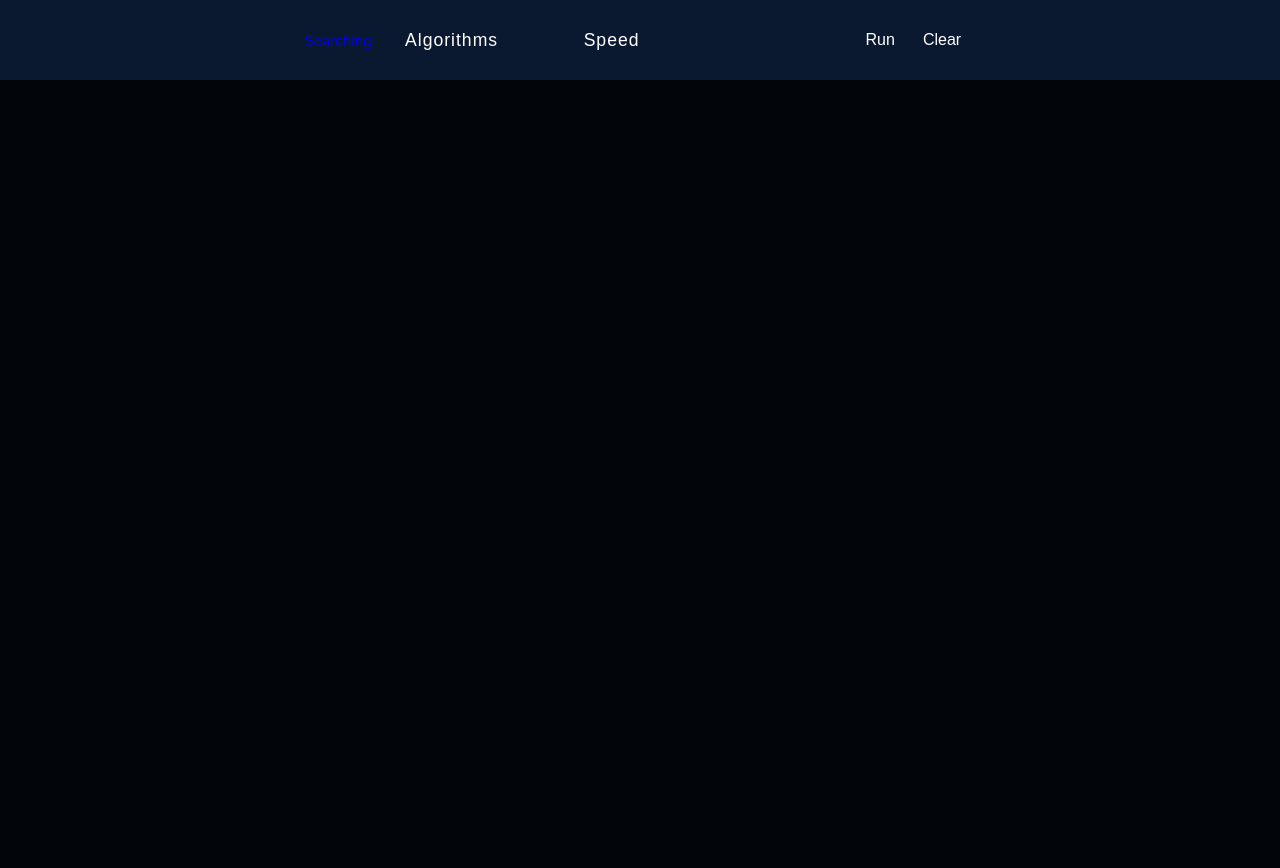
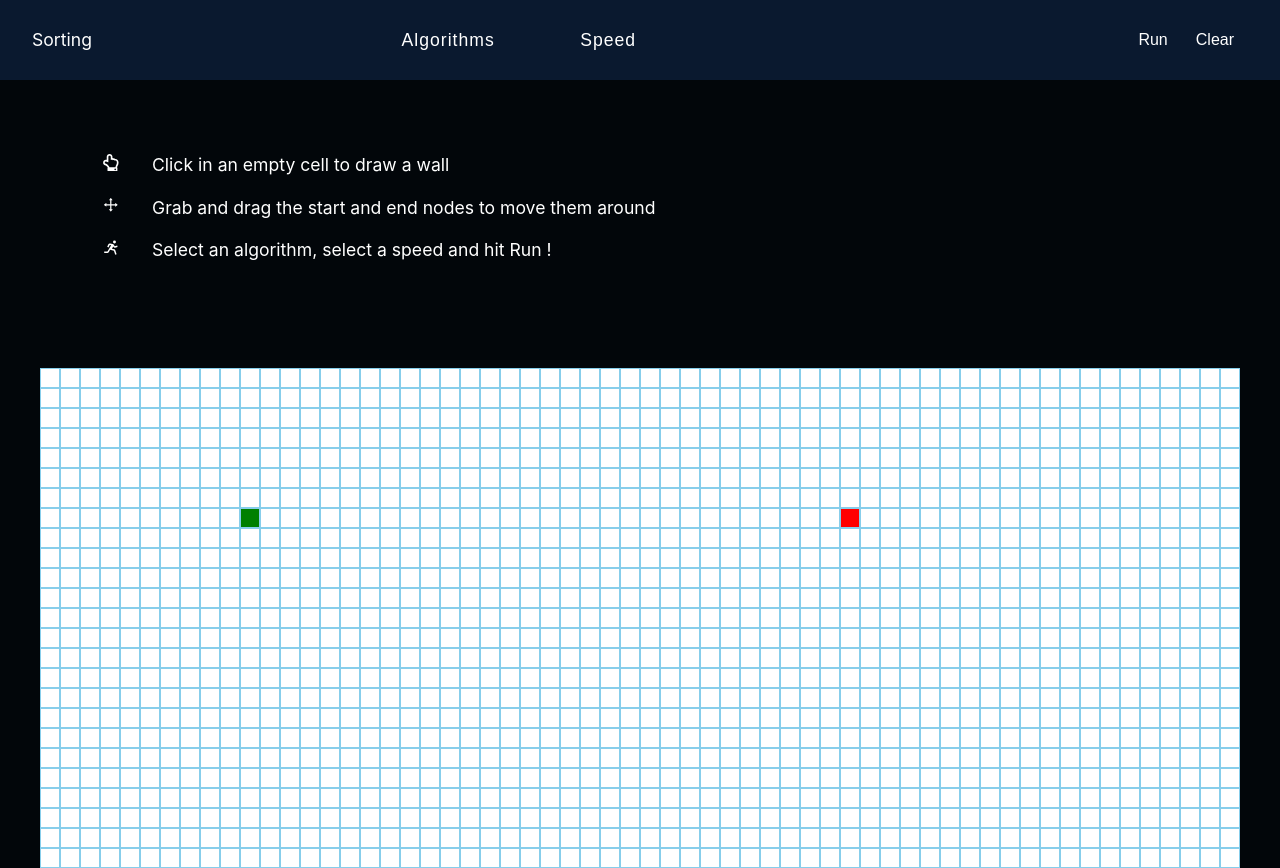
Before and after one commit to conor47/Searching-visualizer, a React (Create React App) app: page / in a window 1280 px wide. Before the commit the page ends 800 px from the top, so only its background shows below. Built offline with nearby package versions, Linux system fonts and the light colour scheme.

Commit message:
styling and information display

```diff
--- a/src/App.js
+++ b/src/App.js
@@ -12,7 +12,7 @@ const App = () => {
       <Navbar />
       <Submenu />
       <Routes>
-        <Route path="/searching" element={<PathFinding />} />
+        <Route path="/" element={<PathFinding />} />
         <Route path="/sorting" element={<Sorting />} />
       </Routes>
     </Router>
--- a/src/Components/Navbar.js
+++ b/src/Components/Navbar.js
@@ -1,4 +1,6 @@
-import React from 'react';
+import React, { useRef } from 'react';
+import { Link, useLocation } from 'react-router-dom';
+
 import { useNavbarContext } from '../Context/NavbarContext';
 import { useSearchingContext } from '../Context/SearchingContext';
 import {
@@ -6,25 +8,38 @@ import {
   cleanGrid,
   clearWalls,
 } from '../Ulilities/gridFunctions';
-import { Link, useLocation } from 'react-router-dom';
 
 const Navbar = () => {
   const { openSubmenu, closeSubmenu } = useNavbarContext();
   const { grid, searchingAlgorithm, startNode, endNode, updateGrid, speed } =
     useSearchingContext();
   const path = useLocation().pathname;
+  const algoRef = useRef(null);
 
   const renderLink = () => {
-    if (path.substring(1) === 'searching') {
-      return <Link to="/sorting">Sorting</Link>;
+    if (path.substring(1) === '') {
+      return (
+        <Link to="/sorting" className="nav-left">
+          Sorting
+        </Link>
+      );
     } else {
-      return <Link to="/searching">Searching</Link>;
+      return (
+        <Link to="/" className="nav-left">
+          Searching
+        </Link>
+      );
     }
   };
 
   const startRunning = () => {
     if (!searchingAlgorithm) {
-      return;
+      setTimeout(() => {
+        algoRef.current.style.color = 'red';
+        setTimeout(() => {
+          algoRef.current.style.color = 'white';
+        }, 1000);
+      }, 1);
     }
     const { algorithm, shortestPath, name } = searchingAlgorithm;
     cleanGrid(grid);
@@ -53,11 +68,16 @@ const Navbar = () => {
   };
   return (
     <nav className="nav" onMouseOver={handleSubmenu}>
+      {renderLink()}
+      {path === '/' && (
         <div className="nav-center">
-        {renderLink()}
           <ul className="nav-links">
             <li>
-            <button className="link-btn" onMouseOver={displaySubmenu}>
+              <button
+                ref={algoRef}
+                className="link-btn"
+                onMouseOver={displaySubmenu}
+              >
                 algorithms
               </button>
             </li>
@@ -68,12 +88,17 @@ const Navbar = () => {
             </li>
           </ul>
         </div>
-      <button className="btn" onClick={() => startRunning()}>
+      )}
+      {path === '/' && (
+        <div className="nav-right">
+          <button className="btn" onClic k={() => startRunning()}>
             Run
           </button>
           <button className="btn" onClick={() => clearWalls(grid, updateGrid)}>
             Clear
           </button>
+        </div>
+      )}
     </nav>
   );
 };
--- a/src/Components/PathFinding.js
+++ b/src/Components/PathFinding.js
@@ -4,6 +4,7 @@ import Node from './Node';
 import { useNavbarContext } from '../Context/NavbarContext';
 import { useSearchingContext } from '../Context/SearchingContext';
 import { updateWall } from '../Ulilities/gridFunctions';
+import information from '../Data/information';
 
 const PathFinding = () => {
   const [moveEnd, setMoveEnd] = useState(false);
@@ -98,7 +99,21 @@ const PathFinding = () => {
   };
 
   return (
-    <div onMouseOver={closeSubmenu} id="temp">
+    <div onMouseOver={closeSubmenu} id="temp" className="wrapper">
+      <div className="information-wrapper">
+        <div className="information">
+          {information.map((info, idx) => {
+            const { text, icon } = info;
+            return (
+              <div key={idx} className="information-sub">
+                {icon}
+                <span>{text}</span>
+              </div>
+            );
+          })}
+        </div>
+      </div>
+
       <div className="grid">
         {grid &&
           grid.map((row, i) => {
--- /dev/null
+++ b/src/Data/information.js
@@ -0,0 +1,20 @@
+import { FaRegHandPointUp } from 'react-icons/fa';
+import { AiOutlineDrag } from 'react-icons/ai';
+import { BiRun } from 'react-icons/bi';
+import React from 'react';
+const sublinks = [
+  {
+    text: 'Click in an empty cell to draw a wall',
+    icon: <FaRegHandPointUp />,
+  },
+  {
+    text: 'Grab and drag the start and end nodes to move them around',
+    icon: <AiOutlineDrag />,
+  },
+  {
+    text: 'Select an algorithm, select a speed and hit Run !',
+    icon: <BiRun />,
+  },
+];
+
+export default sublinks;
--- a/src/Styles/searching.css
+++ b/src/Styles/searching.css
@@ -69,11 +69,21 @@ body {
   height: 5rem;
   display: flex;
   align-items: center;
-  justify-content: center;
+  justify-content: space-between;
   background-color: #0a192f;
   position: relative;
   z-index: 1;
 }
+.nav-left {
+  margin-left: 2rem;
+  color: white;
+  font-size: 1.1rem;
+}
+
+.nav-right {
+  margin-right: 2rem;
+}
+
 .nav-links {
   display: block;
   justify-self: center;
@@ -85,6 +95,7 @@ body {
   list-style: none;
   align-items: center;
 }
+
 .nav-links li {
   height: 100%;
 }
@@ -96,6 +107,7 @@ body {
   color: white;
   text-transform: capitalize;
   letter-spacing: 1px;
+  transition: var(--transition);
   width: 10rem;
 }
 
@@ -187,10 +199,47 @@ body {
   margin-right: 1rem;
 }
 
-/*  */
+/* Information  */
+
+.information-wrapper {
+  display: flex;
+  justify-content: start;
+  min-width: 100%;
+  margin-top: 3rem;
+}
+
+.information {
+  display: flex;
+  flex-direction: column;
+  justify-content: center;
+  min-height: 10rem;
+  min-width: 50%;
+  overflow-y: hidden;
+}
+
+.information svg {
+  margin-right: 2rem;
+}
+
+.information-sub {
+  color: white;
+  font-size: 1.1rem;
+  padding: 0.5rem 0;
+  max-width: 100%;
+}
+
+/* Grid styles */
+
+.grid {
+  margin-top: 5rem;
+}
 
 #temp {
   display: flex;
+  flex-direction: column;
+  align-items: center;
+  max-width: 84vw;
+  margin: auto;
   justify-content: center;
 }
 
@@ -200,10 +249,6 @@ body {
   width: 20px;
   background-color: white;
   border: 1px solid skyblue;
-}
-
-.grid {
-  margin-top: 10rem;
 }
 
 .row {
--- a/src/Ulilities/gridFunctions.js
+++ b/src/Ulilities/gridFunctions.js
@@ -75,7 +75,7 @@ export const animatePath = (path, shortestPath, speed) => {
   for (let i = 0; i < path.length; i++) {
     if (i === path.length - 1) {
       setTimeout(() => {
-        animateShortest(shortestPath);
+        animateShortest(shortestPath, speed);
       }, i * speed);
     }
     setTimeout(() => {
@@ -87,14 +87,14 @@ export const animatePath = (path, shortestPath, speed) => {
   }
 };
 
-export const animateShortest = (path) => {
+export const animateShortest = (path, speed) => {
   for (let i = 0; i < path.length; i++) {
     setTimeout(() => {
       let node = path[i];
       document
         .getElementById(`${node.row}-${node.col}`)
         .classList.add('shortest');
-    }, i * 50);
+    }, i * (speed * 5));
   }
 };
 
```
Lines whose indentation alone changed are shown as unchanged.
